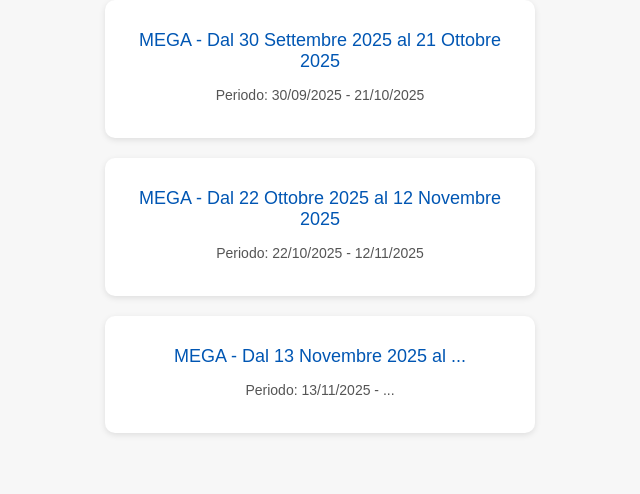
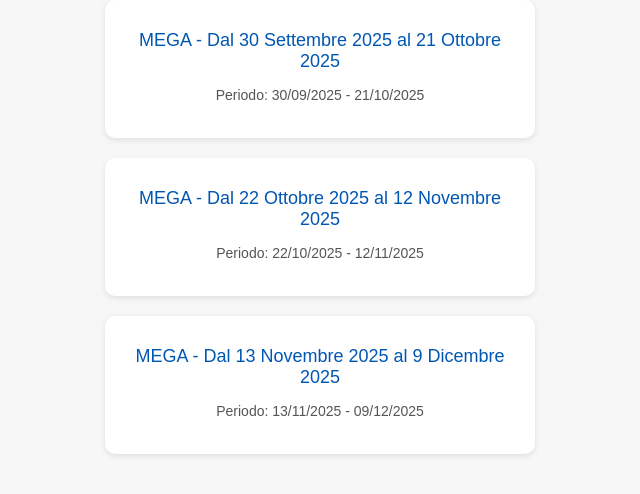
Before and after one commit to GabrielGoxhaj/Betacom_Academy8_NET_Links, a plain HTML site: page index.html in a window 1280 px wide. Shown: the part 322-816 px from the top of the page, without its empty margins (320-960 px from the left). Drawn offline with Linux system fonts and the light colour scheme.

Commit message:
Update date range in index.html

```diff
--- a/index.html
+++ b/index.html
@@ -65,9 +65,9 @@
 
     <div class="link-block">
     <a href="https://mega.nz/folder/m8xDEAha#sKIOr6YvJs9dKplwWKOMYQ" target="_blank">
-      MEGA - Dal 13 Novembre 2025 al ...
+      MEGA - Dal 13 Novembre 2025 al 9 Dicembre 2025
     </a>
-    <div class="date">Periodo: 13/11/2025 - ...</div>
+    <div class="date">Periodo: 13/11/2025 - 09/12/2025</div>
   </div>
 </body>
 </html>
```
